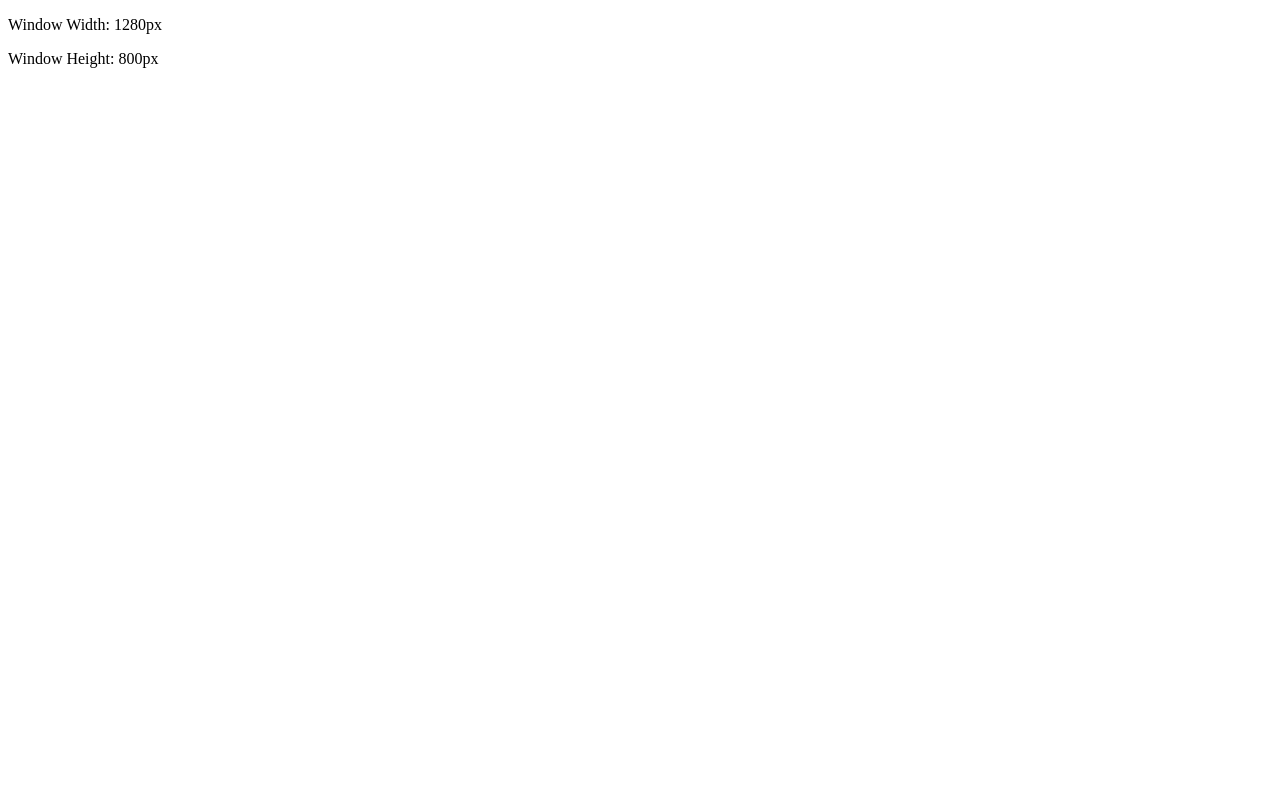
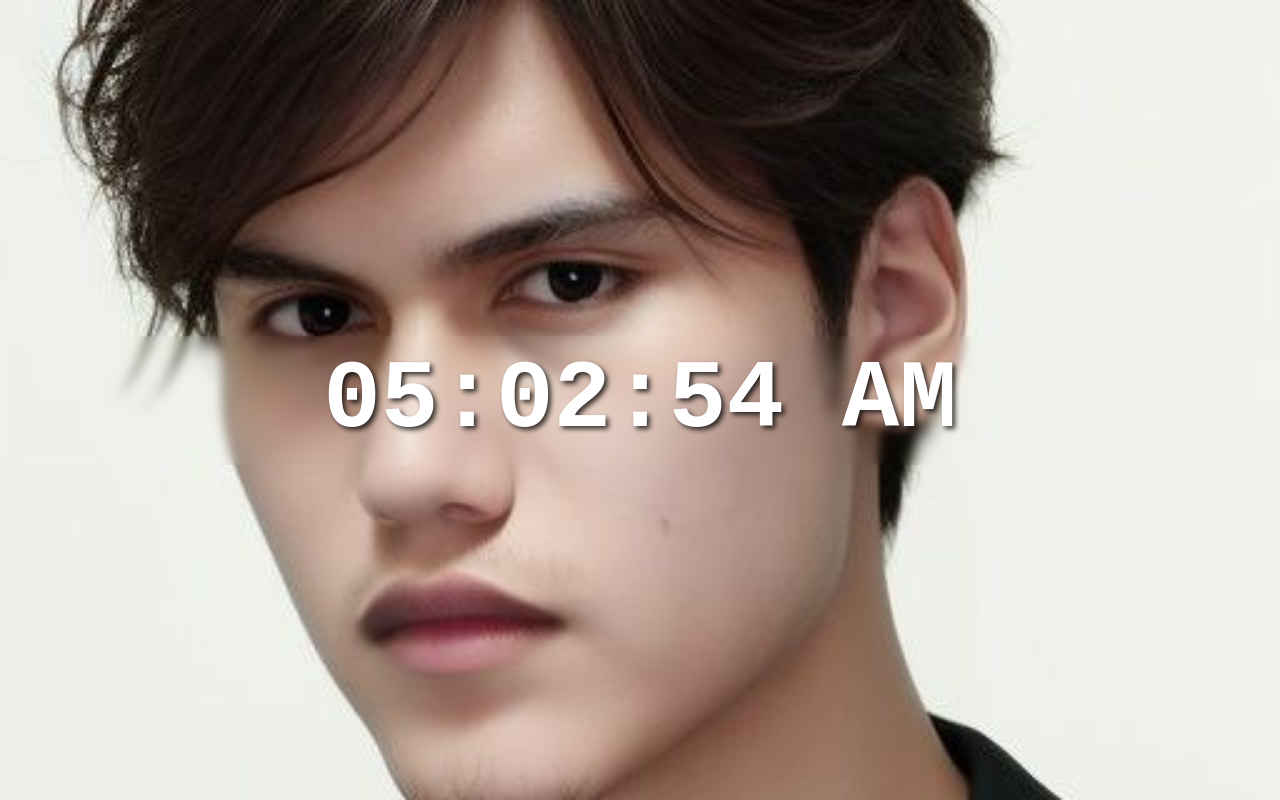
Before and after one commit to littlecows/my-react-app, a React (Vite) app: page / in a window 1280 px wide. Built offline with nearby package versions, Linux system fonts and the light colour scheme.

Commit message:
digital clock hee

```diff
--- a/src/App.jsx
+++ b/src/App.jsx
@@ -12,13 +12,14 @@
 // import MyComponent3 from "./MyComponent3.jsx";
 // import MyComponent4 from "./MyComponent4";
 // import ToDoList from "./ToDoList";
-import MyComponent5 from "./MyComponent5";
+// import MyComponent5 from "./MyComponent5";
+import DigitalClock from "./DigitalClock";
 
 function App() {
 
   return (
     <>
-     <MyComponent5 />
+     <DigitalClock />
     </>
   );
 }
--- /dev/null
+++ b/src/DigitalClock.jsx
@@ -0,0 +1,41 @@
+import React, {useState, useEffect} from "react";
+
+function DigitalClock() {
+
+    const [time, setTime] = useState(new Date())
+
+    useEffect(() => {
+        const intervalId = setInterval(() => {
+            setTime(new Date())
+        }, 1000)
+
+        return () => {
+            clearInterval(intervalId)
+        }
+    }, [])
+
+    function formatTime() {
+        let hours = time.getHours()
+        const minutes = time.getMinutes()
+        const seconds = time.getSeconds()
+        const meridiem = hours >= 12 ? "PM" : "AM"
+
+        hours = hours % 12 || 12
+
+        return `${padZero(hours)}:${padZero(minutes)}:${(padZero(seconds))} ${meridiem}`
+    }
+
+    function padZero(number){
+        return (number < 10 ? "0" : "") + number
+    }
+
+    return(
+        <div className="clock-container">
+            <div className="clock">
+                <span>{formatTime()}</span>
+            </div>
+        </div>
+    )
+}
+
+export default DigitalClock
--- a/src/index.css
+++ b/src/index.css
@@ -206,3 +206,31 @@
     margin-left: 10px;
 
 } */
+
+body{
+    background-image: url(assets/pro.jpeg);
+    background-position: center;
+    background-repeat: no-repeat;
+    background-size: cover;
+    background-attachment: fixed;
+    margin: 0;
+
+    display: flex;
+    justify-content: center;
+    min-height: 100vh;
+    align-items: center;
+}
+.clock-container{
+    backdrop-filter: blur(5px);
+    width: 100vw;
+    padding: 10px 0;
+
+}
+.clock{
+    color: white;
+    font-size: 6rem;
+    font-weight: bold;
+    font-family: monospace;
+    text-shadow: 3px 3px 5px hsl(0, 0%, 0%, 0.75);
+    text-align: center;
+}
```
